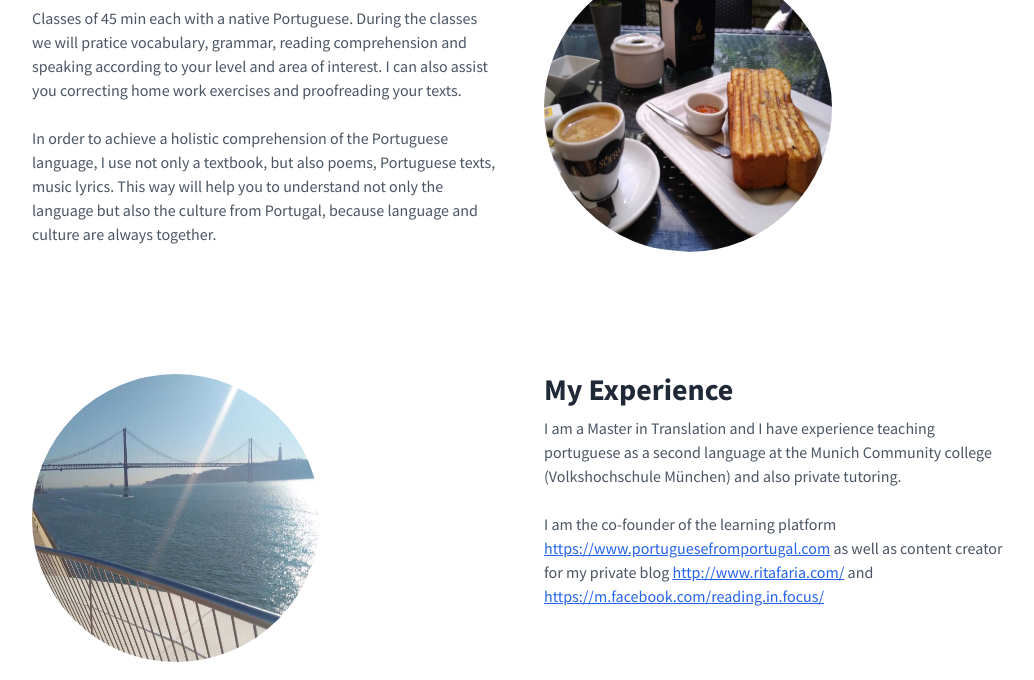
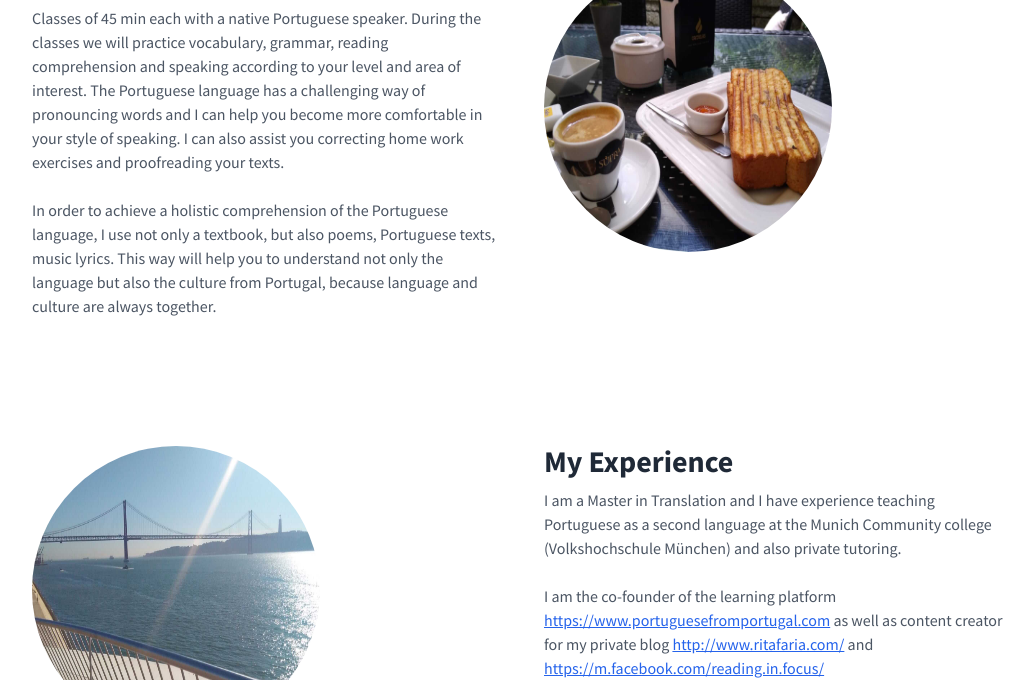
Before and after one commit to jameslawler/ritafaria, a plain HTML site: page index.html in a window 1280 px wide. Shown: the part 500-1180 px from the top of the page, without its empty margins (120-1154 px from the left). Drawn offline with nearby package versions, Linux system fonts and the light colour scheme.

Commit message:
Improve content text

```diff
--- a/index.html
+++ b/index.html
@@ -186,11 +186,13 @@
               What I offer?
             </h3>
             <p class="text-gray-600 mb-8">
-              Classes of 45 min each with a native Portuguese. During the
-              classes we will pratice vocabulary, grammar, reading comprehension
-              and speaking according to your level and area of interest. I can
-              also assist you correcting home work exercises and proofreading
-              your texts.
+              Classes of 45 min each with a native Portuguese speaker. During
+              the classes we will practice vocabulary, grammar, reading
+              comprehension and speaking according to your level and area of
+              interest. The Portuguese language has a challenging way of
+              pronouncing words and I can help you become more comfortable in
+              your style of speaking. I can also assist you correcting home work
+              exercises and proofreading your texts.
               <br />
               <br />
               In order to achieve a holistic comprehension of the Portuguese
@@ -226,7 +228,7 @@
               </h3>
               <p class="text-gray-600 mb-8">
                 I am a Master in Translation and I have experience teaching
-                portuguese as a second language at the Munich Community college
+                Portuguese as a second language at the Munich Community college
                 (Volkshochschule München) and also private tutoring.
                 <br />
                 <br />
@@ -316,7 +318,7 @@
               </div>
               <p class="text-gray-800 text-base px-6 mb-5">
                 Correction and proofreading home work, exercises or different
-                type of texts.
+                types of texts.
               </p>
             </a>
           </div>
```
